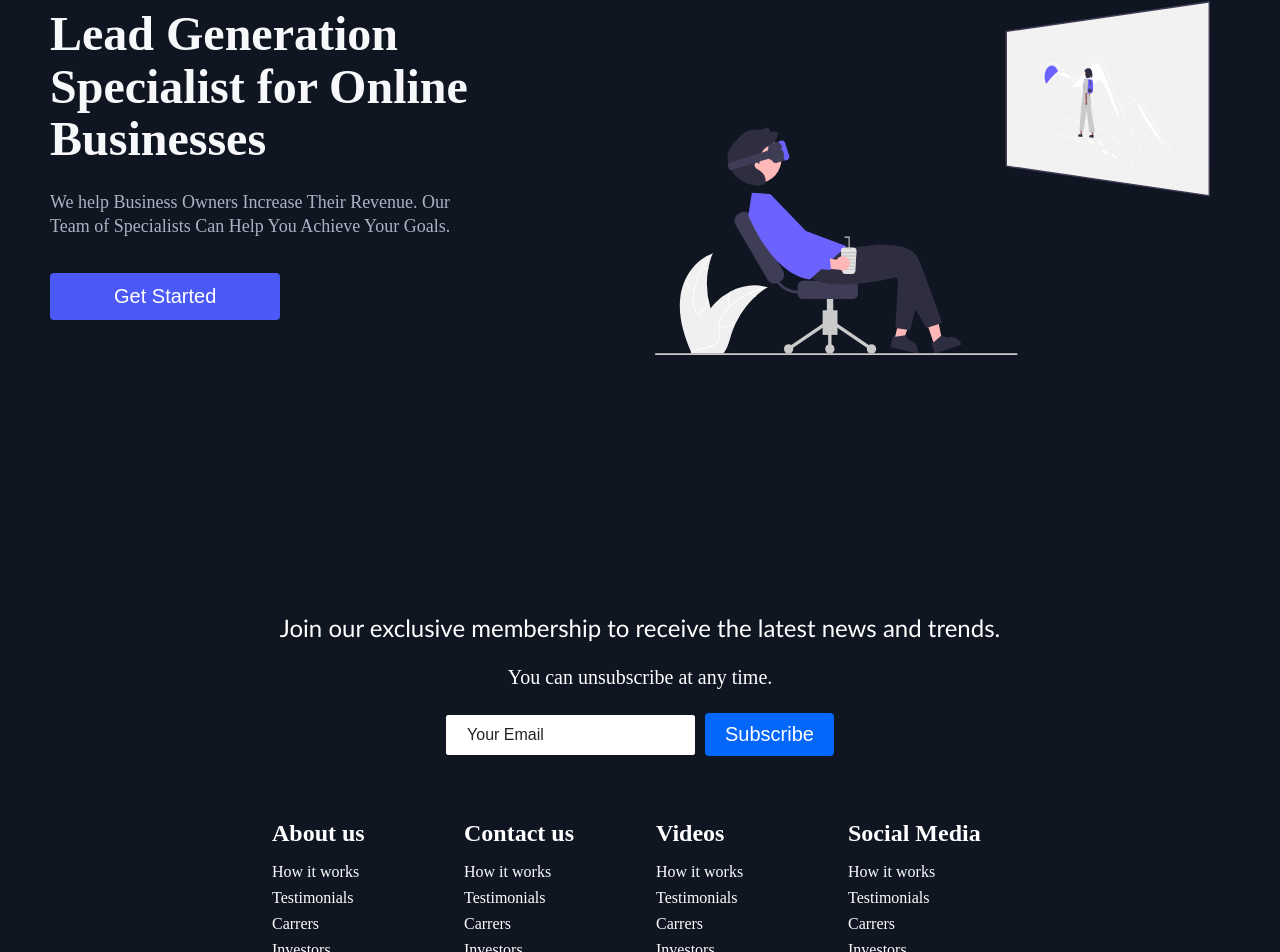
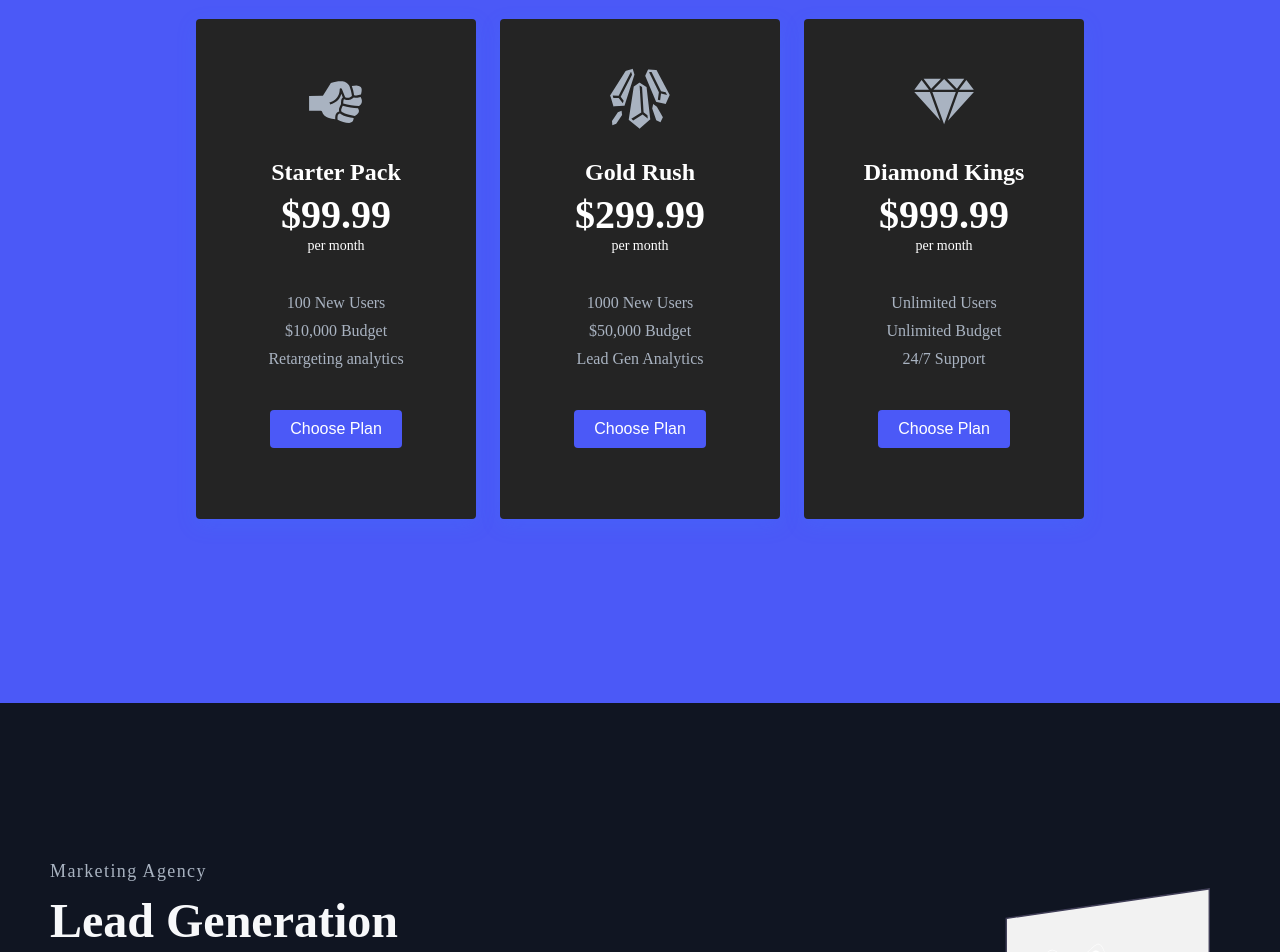
Before and after one commit to Anyidollar/My-website, a React (Create React App) app in the folder My-web/ifeanyi-web/: page / in a window 1280 px wide. Shown: the part 2488-3440 px from the top of the page. Built offline with nearby package versions, Linux system fonts and the light colour scheme.

Commit message:
commited

```diff
--- a/My-web/ifeanyi-web/src/components/Footer/Footer.js
+++ b/My-web/ifeanyi-web/src/components/Footer/Footer.js
@@ -25,6 +25,7 @@
   WebsiteRights,
   SocialIcon,
   SocialIconLink,
+  SocialIcons
 } from "./Footer.elements";
 
 const Footer = () => {
@@ -48,34 +49,30 @@
             <FooterLink to="/">Testimonials</FooterLink>
             <FooterLink to="/">Carrers</FooterLink>
             <FooterLink to="/">Investors</FooterLink>
-            <FooterLink to="/">Terms of Service</FooterLink>
           </FooterLinksItems>
 
           <FooterLinksItems>
             <FooterLinkTitle>Contact us</FooterLinkTitle>
-            <FooterLink to="/sign-up">How it works</FooterLink>
-            <FooterLink to="/">Testimonials</FooterLink>
-            <FooterLink to="/">Carrers</FooterLink>
-            <FooterLink to="/">Investors</FooterLink>
-            <FooterLink to="/">Terms of Service</FooterLink>
+            <FooterLink to="/sign-up">Contact</FooterLink>
+            <FooterLink to="/">Support</FooterLink>
+            <FooterLink to="/">Destinations</FooterLink>
+            <FooterLink to="/">Sponsorship</FooterLink>
           </FooterLinksItems>
         </FooterLinksWrapper>
         <FooterLinksWrapper>
           <FooterLinksItems>
             <FooterLinkTitle>Videos</FooterLinkTitle>
-            <FooterLink to="/sign-up">How it works</FooterLink>
-            <FooterLink to="/">Testimonials</FooterLink>
-            <FooterLink to="/">Carrers</FooterLink>
-            <FooterLink to="/">Investors</FooterLink>
-            <FooterLink to="/">Terms of Service</FooterLink>
+            <FooterLink to="/sign-up">Submit Videos</FooterLink>
+            <FooterLink to="/">Ambassadors</FooterLink>
+            <FooterLink to="/">Agency</FooterLink>
+            <FooterLink to="/">Influencer</FooterLink>
           </FooterLinksItems>
           <FooterLinksItems>
             <FooterLinkTitle>Social Media</FooterLinkTitle>
-            <FooterLink to="/sign-up">How it works</FooterLink>
-            <FooterLink to="/">Testimonials</FooterLink>
-            <FooterLink to="/">Carrers</FooterLink>
-            <FooterLink to="/">Investors</FooterLink>
-            <FooterLink to="/">Terms of Service</FooterLink>
+            <FooterLink to="/sign-up">Instagram</FooterLink>
+            <FooterLink to="/">Facebook</FooterLink>
+            <FooterLink to="/">Youtube</FooterLink>
+            <FooterLink to="/">Twitter</FooterLink>
           </FooterLinksItems>
         </FooterLinksWrapper>
       </FooterLinksContainer>
@@ -86,7 +83,7 @@
             ULTRA
           </SocialLogo>
           <WebsiteRights>ULTRA © 2023</WebsiteRights>
-          <socialIcons>
+          <SocialIcons>
             <SocialIconLink href="/" target="_blank" arial-label="Facebook">
               <FaFacebook />
             </SocialIconLink>
@@ -109,7 +106,7 @@
             <SocialIconLink href="/" target="_blank" arial-label="Linkedin">
               <FaLinkedin />
             </SocialIconLink>
-          </socialIcons>
+          </SocialIcons>
         </SocialMediaWrap>
       </SocialMedia>
     </FooterContainer>
--- /dev/null
+++ b/My-web/ifeanyi-web/src/components/Pricing/Pricing.elements.js
@@ -0,0 +1,111 @@
+import { Link } from 'react-router-dom';
+import styled from 'styled-components';
+
+export const PricingSection = styled.div`
+  padding: 100px 0 160px;
+  display: flex;
+  flex-direction: column;
+  justify-content: center;
+  background: #4b59f7;
+`;
+
+export const PricingWrapper = styled.div`
+  display: flex;
+  flex-direction: column;
+  align-items: center;
+  margin: 0 auto;
+
+  @media screen and (max-width: 960px) {
+    margin: 0 30px;
+    display: flex;
+    flex-direction: column;
+    align-items: center;
+  }
+`;
+
+export const PricingHeading = styled.h1`
+  color: #fff;
+  font-size: 48px;
+  margin-bottom: 24px;
+`;
+
+export const PricingContainer = styled.div`
+  display: flex;
+  justify-content: center;
+  align-items: center;
+
+  @media screen and (max-width: 960px) {
+    display: flex;
+    flex-direction: column;
+    justify-content: center;
+    align-items: center;
+    width: 100%;
+  }
+`;
+
+export const PricingCard = styled(Link)`
+  background: #242424;
+  box-shadow: 0 6px 20px rgba(56, 125, 255, 0.2);
+  width: 280px;
+  height: 500px;
+  text-decoration: none;
+  border-radius: 4px;
+
+  &:nth-child(2) {
+    margin: 24px;
+  }
+
+  &:hover {
+    transform: scale(1.06);
+    transition: all 0.3s ease-out;
+    color: #1c2237;
+  }
+
+  @media screen and (max-width: 960px) {
+    width: 90%;
+
+    &:hover {
+      transform: none;
+    }
+  }
+`;
+
+export const PricingCardInfo = styled.div`
+  display: flex;
+  flex-direction: column;
+  height: 500px;
+  padding: 24px;
+  align-items: center;
+  color: #fff;
+`;
+
+export const PricingCardIcon = styled.div`
+  margin: 24px 0;
+`;
+
+export const PricingCardPlan = styled.h3`
+  margin-bottom: 5px;
+  font-size: 24px;
+`;
+
+export const PricingCardCost = styled.h4`
+  font-size: 40px;
+`;
+
+export const PricingCardLength = styled.p`
+  font-size: 14px;
+  margin-bottom: 24px;
+`;
+
+export const PricingCardFeatures = styled.ul`
+  margin: 16px 0 32px;
+  list-style: none;
+  display: flex;
+  flex-direction: column;
+  align-items: center;
+  color: #a9b3c1;
+`;
+
+export const PricingCardFeature = styled.li`
+  margin-bottom: 10px;
+`;
--- /dev/null
+++ b/My-web/ifeanyi-web/src/components/Pricing/Pricing.js
@@ -0,0 +1,82 @@
+import React from 'react';
+import { Button } from '../../globalStyles';
+import { GiCrystalBars } from 'react-icons/gi';
+import { GiCutDiamond, GiRock } from 'react-icons/gi';
+import { IconContext } from 'react-icons/lib';
+import {
+  PricingSection,
+  PricingWrapper,
+  PricingHeading,
+  PricingContainer,
+  PricingCard,
+  PricingCardInfo,
+  PricingCardIcon,
+  PricingCardPlan,
+  PricingCardCost,
+  PricingCardLength,
+  PricingCardFeatures,
+  PricingCardFeature
+} from './Pricing.elements';
+
+function Pricing() {
+  return (
+    <IconContext.Provider value={{ color: '#a9b3c1', size: 64 }}>
+      <PricingSection>
+        <PricingWrapper>
+          <PricingHeading>Our Services</PricingHeading>
+          <PricingContainer>
+            <PricingCard to='/sign-up'>
+              <PricingCardInfo>
+                <PricingCardIcon>
+                  <GiRock />
+                </PricingCardIcon>
+                <PricingCardPlan>Starter Pack</PricingCardPlan>
+                <PricingCardCost>$99.99</PricingCardCost>
+                <PricingCardLength>per month</PricingCardLength>
+                <PricingCardFeatures>
+                  <PricingCardFeature>100 New Users</PricingCardFeature>
+                  <PricingCardFeature>$10,000 Budget</PricingCardFeature>
+                  <PricingCardFeature>Retargeting analytics</PricingCardFeature>
+                </PricingCardFeatures>
+                <Button primary>Choose Plan</Button>
+              </PricingCardInfo>
+            </PricingCard>
+            <PricingCard to='/sign-up'>
+              <PricingCardInfo>
+                <PricingCardIcon>
+                  <GiCrystalBars />
+                </PricingCardIcon>
+                <PricingCardPlan>Gold Rush</PricingCardPlan>
+                <PricingCardCost>$299.99</PricingCardCost>
+                <PricingCardLength>per month</PricingCardLength>
+                <PricingCardFeatures>
+                  <PricingCardFeature>1000 New Users</PricingCardFeature>
+                  <PricingCardFeature>$50,000 Budget</PricingCardFeature>
+                  <PricingCardFeature>Lead Gen Analytics</PricingCardFeature>
+                </PricingCardFeatures>
+                <Button primary>Choose Plan</Button>
+              </PricingCardInfo>
+            </PricingCard>
+            <PricingCard to='/sign-up'>
+              <PricingCardInfo>
+                <PricingCardIcon>
+                  <GiCutDiamond />
+                </PricingCardIcon>
+                <PricingCardPlan>Diamond Kings</PricingCardPlan>
+                <PricingCardCost>$999.99</PricingCardCost>
+                <PricingCardLength>per month</PricingCardLength>
+                <PricingCardFeatures>
+                  <PricingCardFeature>Unlimited Users</PricingCardFeature>
+                  <PricingCardFeature>Unlimited Budget</PricingCardFeature>
+                  <PricingCardFeature>24/7 Support</PricingCardFeature>
+                </PricingCardFeatures>
+                <Button primary>Choose Plan</Button>
+              </PricingCardInfo>
+            </PricingCard>
+          </PricingContainer>
+        </PricingWrapper>
+      </PricingSection>
+    </IconContext.Provider>
+  );
+}
+export default Pricing;
--- a/My-web/ifeanyi-web/src/components/index.js
+++ b/My-web/ifeanyi-web/src/components/index.js
@@ -1,3 +1,4 @@
 export {default as Navbar} from "./Navbar/Navbar"
 export {default as Footer} from "./Footer/Footer"
+export {default as Pricing} from "./Pricing/Pricing"
 export {default as InfoSection} from "./InfoSection/InfoSection"
--- a/My-web/ifeanyi-web/src/pages/HomePage/Home.js
+++ b/My-web/ifeanyi-web/src/pages/HomePage/Home.js
@@ -1,6 +1,6 @@
 import React from 'react';
 import { homeObjOne, homeObjTwo,homeObjThree, homeObjFour  } from './Data';
-import { InfoSection } from '../../components'
+import { InfoSection, Pricing } from '../../components'
 
 const Home = () => {
   return (
@@ -8,6 +8,7 @@
    <InfoSection {...homeObjOne} />
    <InfoSection {...homeObjTwo} />
    <InfoSection {...homeObjThree} />
+   <Pricing />
    <InfoSection {...homeObjFour} />
     </>
   )
```
Also changed, not shown: My-web/ifeanyi-web/src/components/Footer/Footer.elements.js (+10 -9 lines).
